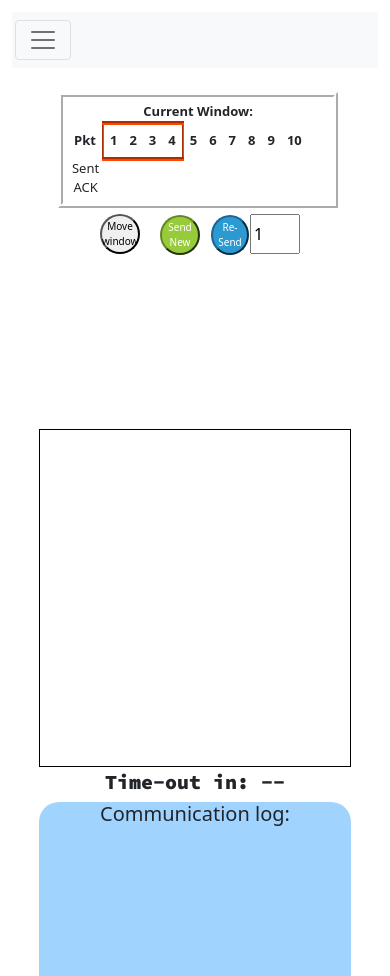
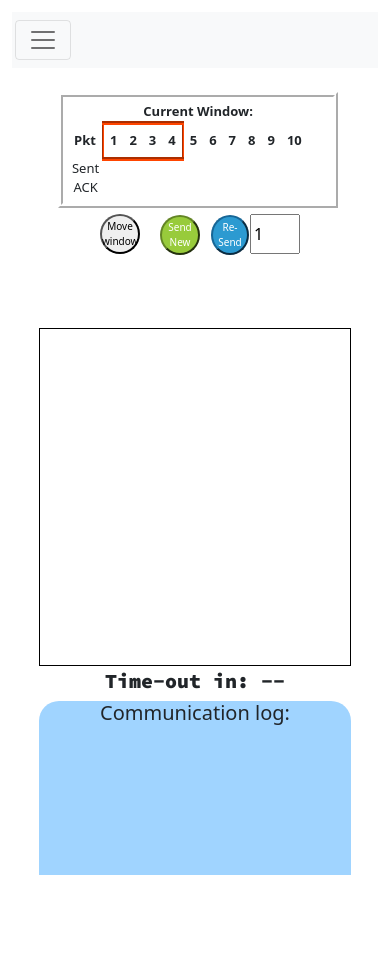
Before and after one commit to virtual-labs/exp-file-transfer-tcp-iiith, a plain HTML site: page experiment/simulation/page2.html in a window 390 px wide. Drawn offline with nearby package versions, Linux system fonts and the light colour scheme.

Commit message:
p2 grid fraction improved

```diff
--- a/experiment/simulation/css/style_media.css
+++ b/experiment/simulation/css/style_media.css
@@ -20,7 +20,7 @@
 
     .p2-content{
         grid-template-columns: none !important;
-        grid-template-rows: 1fr 1fr 1fr;
+        grid-template-rows: 0.7fr 1fr 1fr;
     }
 
     #send_next, #move_window, #resend{
```
